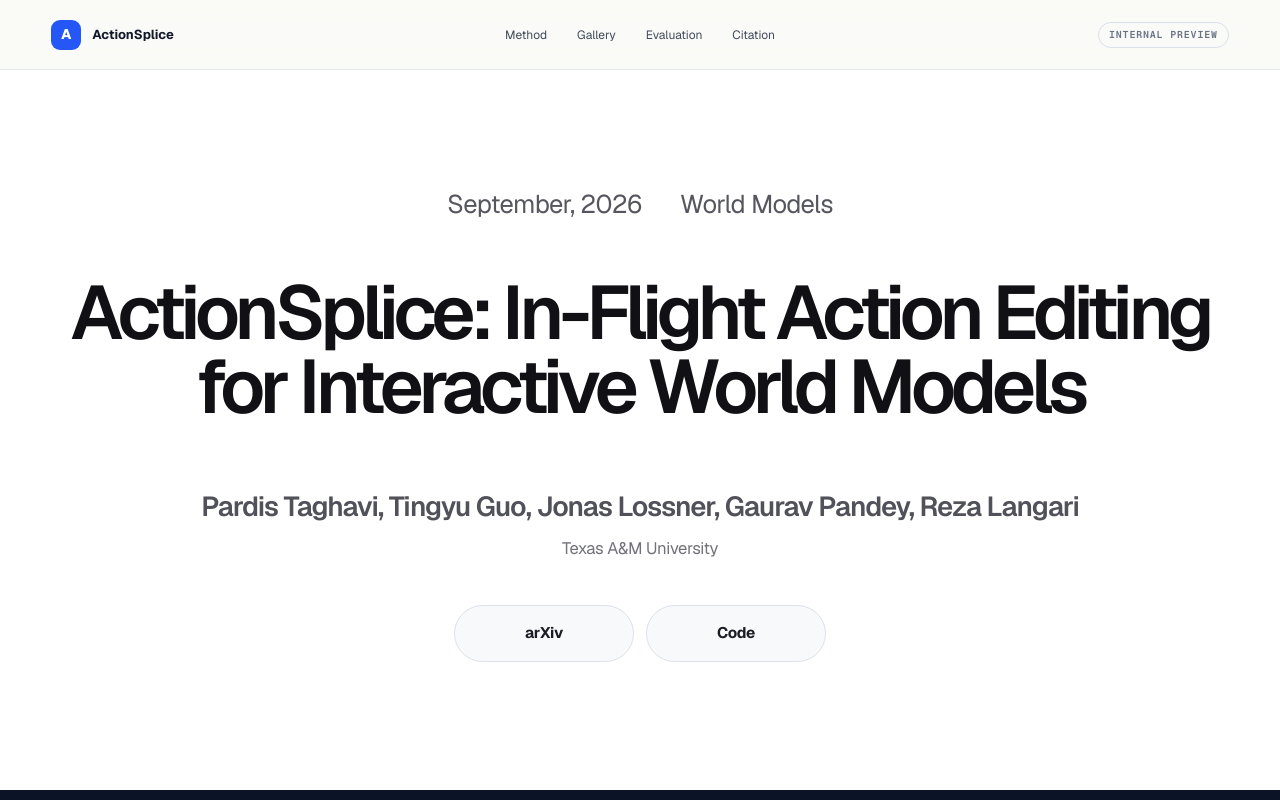
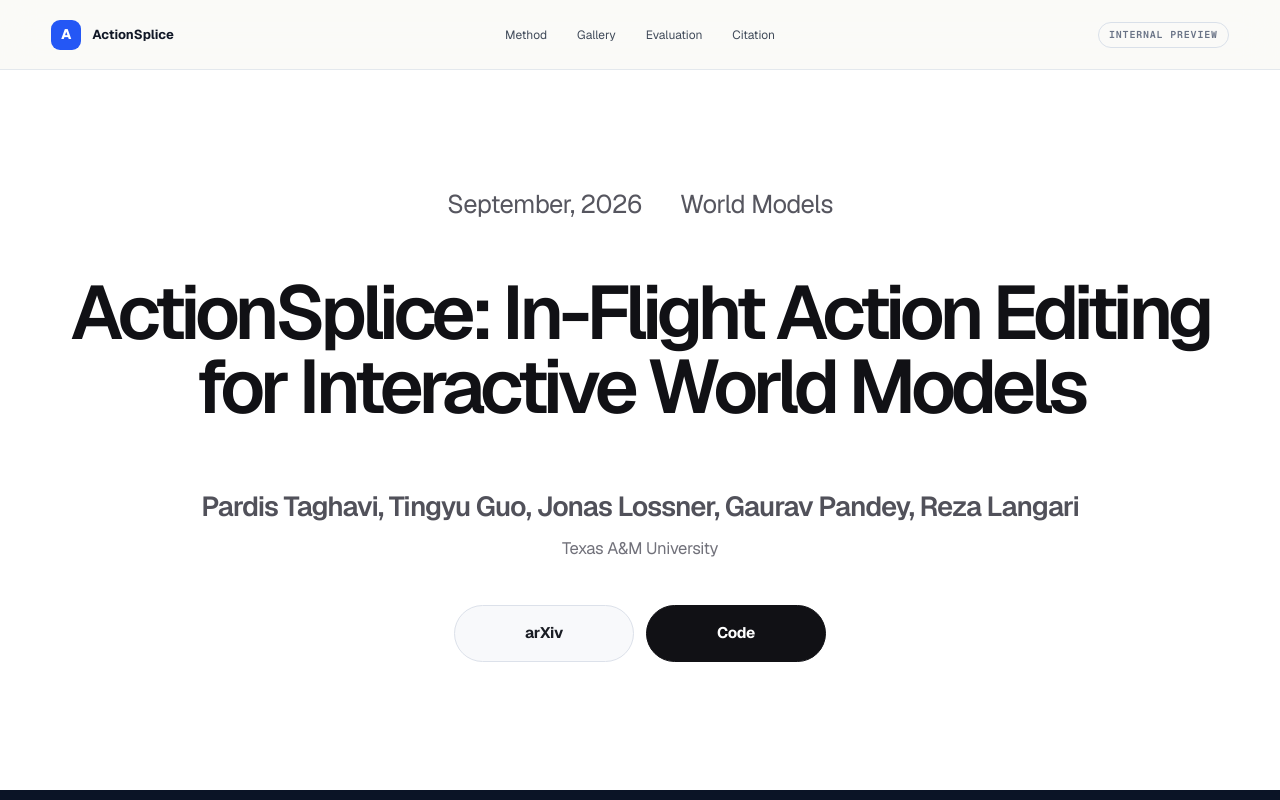
Before and after one commit to PardisTaghavi/actionsplice-website, a Next.js app: page / in a window 1280 px wide. Shown: the top 800 px of the page. Built offline with nearby package versions, Linux system fonts and the light colour scheme.

Commit message:
Link code resource to GitHub

```diff
--- a/app/globals.css
+++ b/app/globals.css
@@ -65,11 +65,14 @@ button, input { font: inherit; }
 .hero-authors { margin: clamp(42px, 5vw, 68px) auto 0; color: #51515a; font-size: clamp(18px, 2.15vw, 32px); line-height: 1.4; letter-spacing: -.035em; font-weight: 510; }
 .hero-affiliation { margin: 12px auto 0; color: #71717a; font-size: clamp(15px, 1.3vw, 20px); line-height: 1.4; letter-spacing: -.02em; }
 .hero-actions { display: flex; justify-content: center; align-items: center; gap: 12px; margin-top: clamp(32px, 3.5vw, 48px); }
-.resource-placeholder {
+.resource-placeholder, .resource-link {
   display: inline-flex; align-items: center; justify-content: center; min-width: 180px; padding: 16px 22px;
   border: 1px solid #dce1ea; border-radius: 999px; background: #f8f9fb; color: #1a1d24;
   font-size: clamp(15px, 1.2vw, 18px); font-weight: 610; letter-spacing: -.02em;
 }
+.resource-link { border-color: #111115; background: #111115; color: white; transition: transform .18s ease, background .18s ease; }
+.resource-link:hover { transform: translateY(-2px); background: var(--blue); border-color: var(--blue); }
+.resource-link:focus-visible { outline: 3px solid rgb(36 87 245 / 28%); outline-offset: 3px; }
 .media-frame video, .runtime-media video { width: 100%; height: 100%; display: block; object-fit: cover; }
 .media-topline {
   position: absolute; top: 22px; left: 22px; display: flex; align-items: center; gap: 8px;
@@ -183,7 +186,7 @@ footer span { font-family: var(--font-geist-mono), monospace; font-size: 9px; te
   .hero-title-detail { white-space: normal; }
   .hero-authors { font-size: 18px; }
   .hero-actions { flex-direction: column; }
-  .resource-placeholder { width: min(100%, 320px); }
+  .resource-placeholder, .resource-link { width: min(100%, 320px); }
   .section { padding-inline: 18px; }
   .method-band { padding-inline: 18px; }
   .method-flow, .comparison-grid, .repeated-grid { grid-template-columns: 1fr; }
--- a/app/page.tsx
+++ b/app/page.tsx
@@ -104,9 +104,14 @@ export default function Home() {
             <span className="resource-placeholder" aria-disabled="true">
               <span>arXiv</span>
             </span>
-            <span className="resource-placeholder" aria-disabled="true">
+            <a
+              className="resource-link"
+              href="https://github.com/PardisTaghavi/ActionSplice"
+              target="_blank"
+              rel="noreferrer"
+            >
               <span>Code</span>
-            </span>
+            </a>
           </div>
         </div>
       </section>
```
